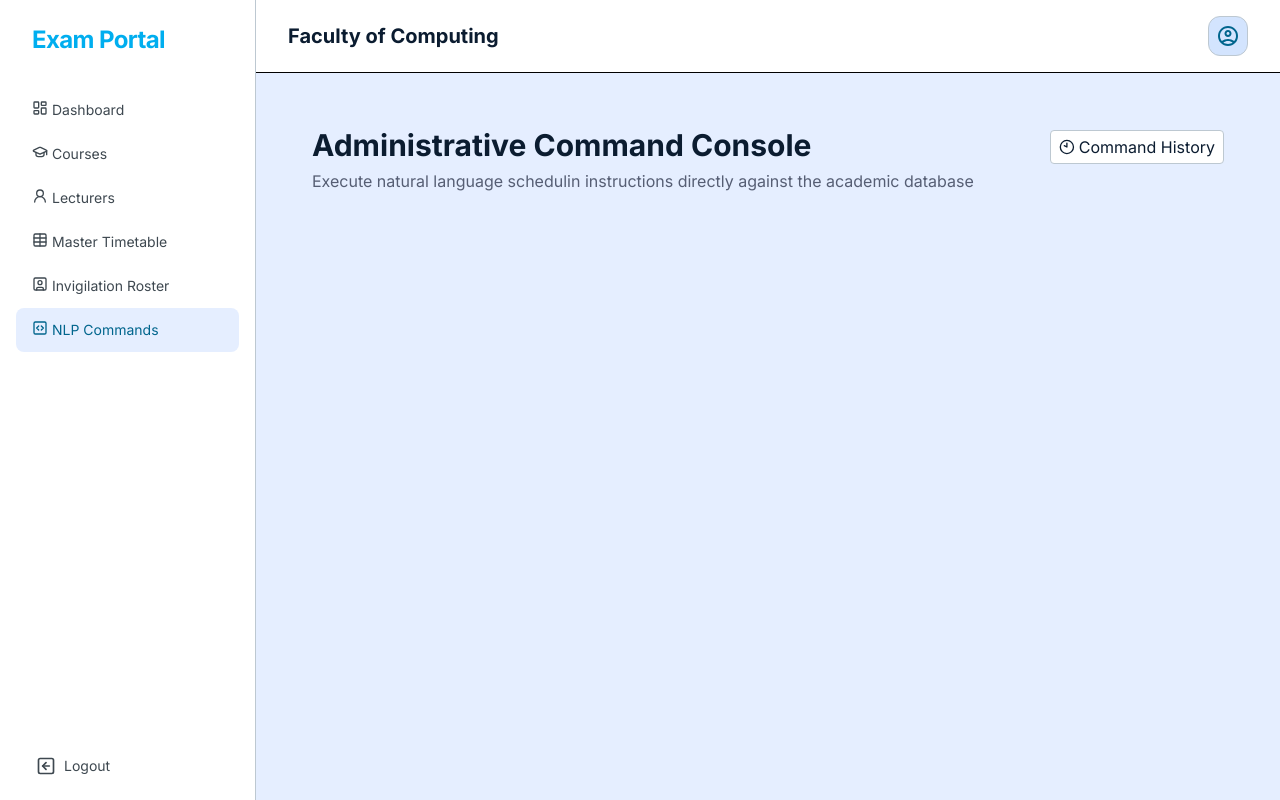
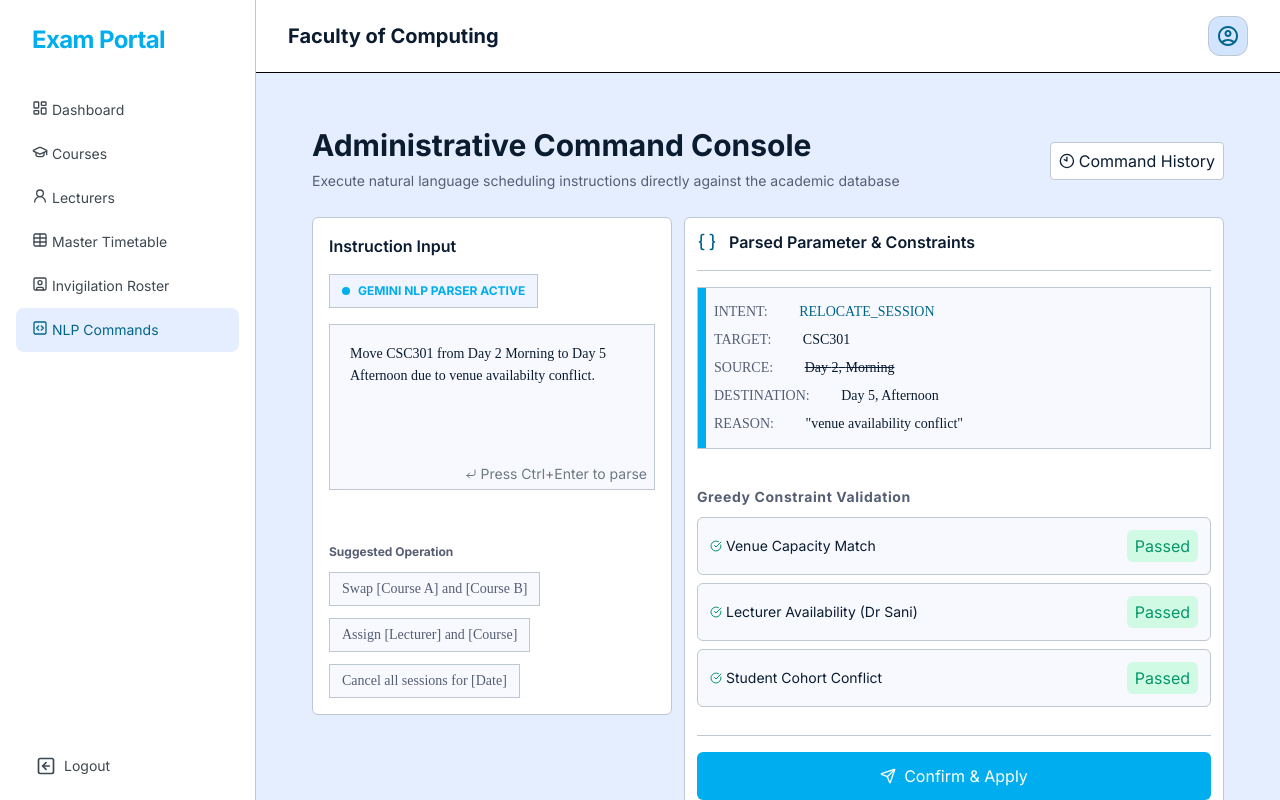
Before and after one commit to onimisijinadu/scheduling_system, a React app in the folder frontend/: page /dashboard/nlp_command_interface in a window 1280 px wide. Built offline with nearby package versions, Linux system fonts and the light colour scheme; no server answers; the HTML template or start-up script is replaced by a standard one.

Commit message:
Nlp Command interface added

```diff
--- a/frontend/src/pages/lecturers/LecturersPage.jsx
+++ b/frontend/src/pages/lecturers/LecturersPage.jsx
@@ -73,7 +73,7 @@ const schedule = [
 ];
 export const LecturersPage = () => {
   return (
-    <div className="flex flex-col gap-4 p-[20px] md:p-[32px] ">
+    <div className="flex flex-col gap-4 md:p-[32px] mx-auto">
       <Header activeUser={data} />
       <div className="flex flex-col justify-between md:flex-row gap-4">
         <Profile user={data} />
--- a/frontend/src/pages/nlp_commands/NlpCommandInterface.jsx
+++ b/frontend/src/pages/nlp_commands/NlpCommandInterface.jsx
@@ -1,6 +1,12 @@
 import {NlpHeader} from './components/NlpHeader';
+import { NlpInterface } from "./components/Interface";
+import { ConstraintCheck } from "./components/ConstraintCheck";
 export const NlpCommandInterface = () => {
-  return <div className="p-[20px] md:p-[32px] ">
+  return <div className="p-[10px] md:p-[32px] ">
     <NlpHeader/>
+    <div className="flex flex-col md:flex-row gap-3 w-full">
+      <NlpInterface/>
+      <ConstraintCheck/>
+    </div>
   </div>;
 };
--- /dev/null
+++ b/frontend/src/pages/nlp_commands/components/ConstraintCheck.jsx
@@ -0,0 +1,120 @@
+import {
+  Braces,
+  CheckCircle,
+  Send,
+  XCircle,
+} from 'lucide-react';
+import { toast } from 'react-toastify';
+
+const data = {
+  intent: "RELOCATE_SESSION",
+  course_code: "CSC301",
+  source_day: 2,
+  source_session: "Morning",
+  destination_day: 5,
+  destination_session: "Afternoon",
+  reason: "venue availability conflict",
+};
+
+const checkResult = [
+  {
+    title: "Venue Capacity Match",
+    status: "Passed",
+  },
+  {
+    title: "Lecturer Availability (Dr Sani)",
+    status: "Passed",
+  },
+  {
+    title: "Student Cohort Conflict",
+    status: "Passed",
+  },
+];
+
+export const ConstraintCheck = () => {
+  return (
+    <div className="flex flex-col gap-4 p-3 w-full lg:max-w-[540px] max-h-[716px] bg-[#FFFFFF] border border-[#BDC8D1] rounded-md">
+      <div className="flex items-center gap-3 pb-4 border-b border-b-[#BDC8D1]">
+        <Braces className="w-5 h-5 text-[#00658D]" />
+        <p className="font-inter font-semibold text-base leading-6 text-[#0B1C30]">
+          Parsed Parameter & Constraints
+        </p>
+      </div>
+      {/* changes details */}
+      <div className="max-h-[250px] pb-6">
+        <div className="relative flex flex-col gap-3 max-h-[226px] p-4 bg-[#F8F9FF] border border-[#BDC8D1]">
+          <div className="absolute left-0 h-full top-0 bg-[#00AEEF] w-2"></div>
+          <p className="w-full text-[#00658D] jetbrainsmono font-medium text-xs sm:text-sm uppercase leading-4">
+            <span className="w-[100px] text-[#565E74] sm:pr-7">INTENT:</span>{" "}
+            {data.intent}
+          </p>
+          <p className="w-full text-[#0B1C30] jetbrainsmono font-medium text-xs sm:text-sm leading-4">
+            <span className="w-[100px] text-[#565E74] sm:pr-7">TARGET:</span>{" "}
+            {data.course_code}
+          </p>
+          <p className="w-full text-[#0B1C30] jetbrainsmono font-medium text-xs sm:text-sm leading-4 stripe">
+            <span className="w-[100px] text-[#565E74] sm:pr-7">SOURCE:</span>{" "}
+            <strike>
+              Day {data.source_day}, {data.source_session}
+            </strike>
+          </p>
+          <p className="w-full text-[#0B1C30] jetbrainsmono font-medium text-xs sm:text-sm leading-4">
+            <span className="w-[100px] text-[#565E74] sm:pr-7">
+              DESTINATION:
+            </span>{" "}
+            Day {data.destination_day}, {data.destination_session}
+          </p>
+          <p className="w-full text-[#0B1C30] jetbrainsmono font-medium text-xs sm:text-sm leading-4">
+            <span className="w-[100px] text-[#565E74] sm:pr-7">REASON:</span> "
+            {data.reason}"
+          </p>
+        </div>
+      </div>
+      {/* Gready Constraint Validation */}
+      <div>
+        <div className="max-w-[340.67px] max-h-[28px] pb-3 text-[#565E74]">
+          <p className="font-inter font-bold text-xs sm:text-sm leading-4 tracking-[0.6px]">
+            Greedy Constraint Validation
+          </p>
+        </div>
+        <article className="flex flex-col gap-2 pb-7  border-b border-b-[#BDC8D1]">
+          {checkResult.map((item, index) => {
+            return (
+              <div
+                key={index}
+                className="flex justify-between gap-3 items-center bg-[#F8F9FF] border border-[#BDC8D1] rounded-md p-3"
+              >
+                <div
+                  className={`flex items-center gap-1 ${item.status?.toLowerCase() === "passed" ? "text-[#059669]" : "text-red/90"}`}
+                >
+                  {item.status?.toLowerCase() === "passed" ? (
+                    <CheckCircle className="w-3 h-3 text-[#059669]" />
+                  ) : (
+                    <XCircle className="w-3 h-3 text-red/90" />
+                  )}
+                  <p className="font-inter regular text-sm leading-5 text-[#0B1C30]">
+                    {item.title}
+                  </p>
+                </div>
+                <p
+                  className={`${item.status?.toLowerCase() === "passed" ? "text-[#059669] bg-[#D1FAE5]" : "text-red/90 bg-red/50 "} rounded-md px-2 py-1`}
+                >
+                  {item.status}
+                </p>
+              </div>
+            );
+          })}
+        </article>
+      </div>
+      {/* button to confirm and apply */}
+      <div className="w-full ">
+        <button
+          onClick={() => toast.success("Changes applied successfully!")}
+          className="flex items-center justify-center bg-accent text-white py-3 px-4 rounded-md hover:bg-[#1A2C4A] focus:outline-none focus:ring-2 focus:ring-accents w-full"
+        >
+          <Send className="w-4 h-4 mr-2" /> Confirm & Apply
+        </button>
+      </div>
+    </div>
+  );
+};
--- /dev/null
+++ b/frontend/src/pages/nlp_commands/components/HistoryView.jsx
@@ -0,0 +1,10 @@
+import {Overlay} from '../../../component/Overly';
+import {Modal} from '../../../component/Modal';
+export const History = ()=>{
+    return (
+        <>
+        <Overlay/>
+        <Modal></Modal>
+        </>
+    )
+}
--- /dev/null
+++ b/frontend/src/pages/nlp_commands/components/Interface.jsx
@@ -0,0 +1,74 @@
+import { useState } from 'react';
+
+import { CornerDownLeft } from 'lucide-react';
+
+export const NlpInterface = () => {
+  const [text, setText] = useState("");
+  const [btnA, setBtnA] = useState("Swap [Course A] and [Course B]");
+  const [btnB, setBtnB] = useState("Assign [Lecturer] and [Course]");
+  const [btnC, setBtnC] = useState("Cancel all sessions for [Date]");
+
+  const handleChange = (e) => {
+    const input = e.target.value;
+    setText(input);
+  };
+
+  return (
+    <div className="lg:max-w-[563px] h-fit p-4 flex flex-col gap-4 rounded-md border border-[#BDC8D1] bg-[#FFFFFF]">
+      <div className="flex flex-wrap  items-left gap-4 justify-between lg:items-center">
+        <p className="text-[#0B1C30] font-inter font-semibold text-base leading-6">
+          Instruction Input
+        </p>
+        <div className="flex max-w-fit gap-2 text-center items-center px-3 py-2 bg-[#EFF4FF] border border-[#BDC8D1]">
+          <span className=" w-2 h-2 rounded-full bg-accent"></span>
+          <p className="font-inter whitespace-nowrap text-center font-bold text-xs leading-4 text-accent uppercase">
+            GEMINI NLP PARSER ACTIVE
+          </p>
+        </div>
+      </div>
+      <div className="relative w-full lg:max-w-[503.33px] max-h-[246px] pb-2">
+        <textarea
+          id="bio"
+          value={text}
+          onChange={handleChange}
+          rows={5}
+          cols={40}
+          placeholder="Move CSC301 from Day 2 Morning to Day 5 Afternoon due to venue availabilty conflict."
+          className="resize-none w-full lg:max-w-[503.33px] max-h-[240px] bg-[#F8F9FF] border border-[#BDC8D1] text-[#0B1C30] outline-none px-5 pt-4.5 pb-9 placeholder:jetbrainsmono placeholder:font-medium placeolder:text-sm placeholder:leading-5.5 placeholder:text-[#0B1C30]  jetbrainsmono font-medium text-sm leading-5.5 text-[#0B1C30]  jetbrainsmono"
+        />
+        <div className="absolute bottom-5 right-2 flex items-center gap-1">
+          <CornerDownLeft className="w-3 h-3 text-[#6E7881]" />
+          <p className="font-inter regular text-sm leading-5 text-[#6E7881]">
+            {" "}
+            Press Ctrl+Enter to parse{" "}
+          </p>
+        </div>
+      </div>
+      <div className="w-full lg:max-w-[503.33px] sm:pt-6">
+        <p className="text-[#565E74] font-inter font-bold text-xs leading-4 mb-3">
+          Suggested Operation
+        </p>
+        <div className="flex flex-wrap gap-3">
+          <button
+            onClick={() => setText(btnA)}
+            className="px-3 py-2 max-w-[242px] cursor-pointer text-center bg-[#F8F9FF] border border-[#BDC8D1] text-sm font-medium leading-4 text-[#565E74] jetbrainsmono"
+          >
+            Swap [Course A] and [Course B]
+          </button>
+          <button
+            onClick={() => setText(btnB)}
+            className="px-3 py-2 max-w-[242px] cursor-pointer text-center bg-[#F8F9FF] border border-[#BDC8D1] text-sm font-medium leading-4 text-[#565E74] jetbrainsmono"
+          >
+            Assign [Lecturer] and [Course]
+          </button>
+          <button
+            onClick={() => setText(btnC)}
+            className="px-3 py-2 max-w-[242px] cursor-pointer text-center bg-[#F8F9FF] border border-[#BDC8D1] text-sm font-medium leading-4 text-[#565E74] jetbrainsmono"
+          >
+            Cancel all sessions for [Date]
+          </button>
+        </div>
+      </div>
+    </div>
+  );
+};
--- a/frontend/src/pages/nlp_commands/components/NlpHeader.jsx
+++ b/frontend/src/pages/nlp_commands/components/NlpHeader.jsx
@@ -1,18 +1,39 @@
-import {Clock10} from 'lucide-react';
+import { useState } from 'react';
+import { Clock10 } from 'lucide-react';
+import { History } from './HistoryView';
 
-export const NlpHeader = ()=>{
+export const NlpHeader = () => {
+    const [isHistory, setIsHistory] = useState(false);
+
+    const handleClick = () => {
+        setIsHistory((prev) => !prev);
+        console.log("clicked");
+    };
+
     return (
-        <div className="flex flex-col md:flex-row gap-4 items-center justify-between pb-6">
-            <div className="flex flex-col gap-2 max-w-[677px] max-h-[36px]">
+        <>
+            <div className="flex flex-col items-left md:flex-row gap-4 md:items-center justify-between pb-6">
+                <div className="flex flex-col gap-2 max-w-[677px]">
                     <h1 className="font-inter font-bold text-[30px] leading-8 text-[#0B1C30]">Administrative Command Console</h1>
-                <p className="font-inter regular text-4 leading-6 text-[#565E74]">Execute natural language schedulin instructions directly against the academic database</p>
+                    <p className="font-inter text-sm leading-6 text-[#565E74]">Execute natural language scheduling instructions directly against the academic database</p>
                 </div>
-            <div className="w-[174px] h-[38] bg-[#FFFFFF] border border-[#BDC8D1] text-[#0B1C30] rounded-sm px-2 py-1">
-                <button className="flex items-center whitespace-nowrap gap-1 bg-none w-full h-full">
+
+                {/* Wrapper container */}
+                <div className="w-[174px] h-[38px] bg-white border border-[#BDC8D1] text-[#0B1C30] rounded-sm px-2 py-1 flex items-center">
+                    <button
+                        type="button"
+                        onClick={handleClick}
+                        className="cursor-pointer outline-none flex items-center whitespace-nowrap gap-1 bg-transparent w-full h-full"
+                    >
                         <Clock10 className="w-4 h-4"/>
                         Command History
                     </button>
                 </div>
             </div>
-    )
-}
+
+            {isHistory && (
+                <History />
+            )}
+        </>
+    );
+};
```
Lines whose indentation alone changed are shown as unchanged.
